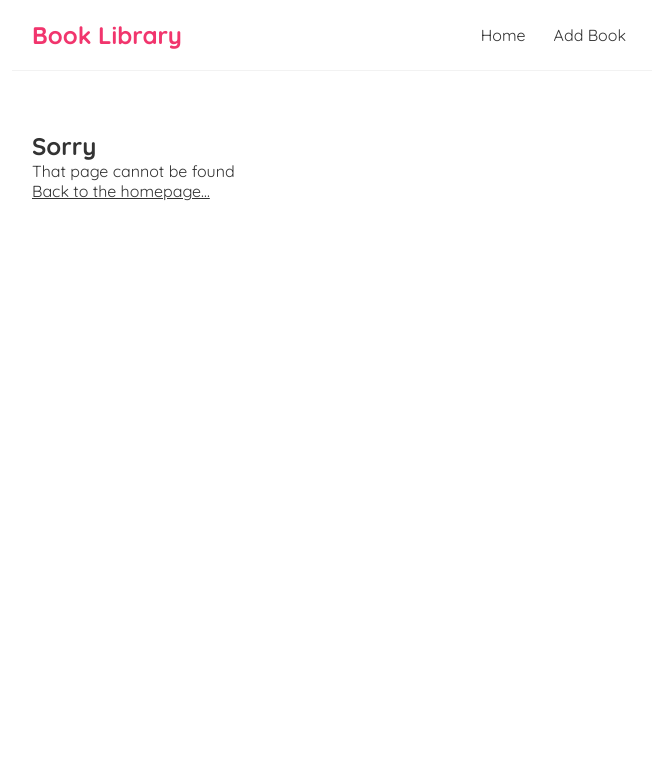
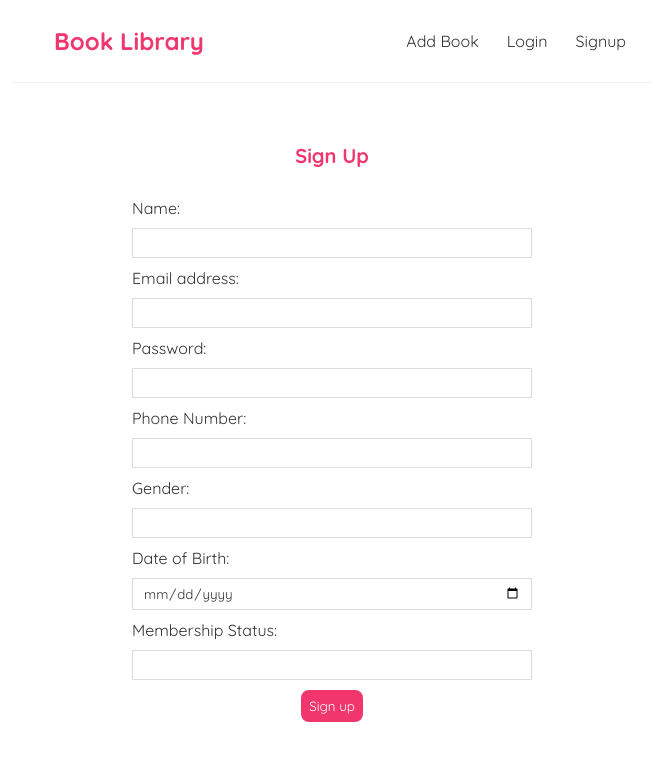
Before and after one commit to MightySeveri/week6-fepp, a React (Vite) app in the folder frontend/: page /signup in a window 1280 px wide. Shown: the top 760 px of the page, without its empty margins (308-965 px from the left). Built offline with nearby package versions, Linux system fonts and the light colour scheme.

Commit message:
feat(auth): add Signup and Login pages with localStorage and Navbar links

```diff
--- a/frontend/src/App.jsx
+++ b/frontend/src/App.jsx
@@ -5,6 +5,8 @@ import BookPage from "./pages/BookPage";
 import EditBookPage from "./pages/EditBookPage";
 import Navbar from "./components/Navbar";
 import NotFoundPage from "./pages/NotFoundPage";
+import Login from "./pages/Login";
+import Signup from "./pages/Signup";
 
 const App = () => {
   return (
@@ -16,6 +18,8 @@ const App = () => {
             <Route path="/" element={<Home />} />
             <Route path="/add-book" element={<AddBookPage />} />
             <Route path="/books/:id" element={<BookPage />} />
+            <Route path="/signup" element={<Signup />} />
+            <Route path="/login" element={<Login />} />
             <Route path="/edit-book/:id" element={<EditBookPage />} />
             <Route path="*" element={<NotFoundPage />} />
           </Routes>
--- a/frontend/src/components/Navbar.jsx
+++ b/frontend/src/components/Navbar.jsx
@@ -1,10 +1,26 @@
+import { Link, useNavigate } from "react-router-dom";
+
 const Navbar = () => {
+  const navigate = useNavigate();
+  const user = JSON.parse(localStorage.getItem("user") || "null");
+
+  const handleClick = () => {
+    localStorage.removeItem("user");
+    navigate("/login");
+  };
+
   return (
     <nav className="navbar">
-      <h1>Book Library</h1>
+      <Link to="/">
+        <h1>Book Library</h1>
+      </Link>
       <div className="links">
-        <a href="/">Home</a>
-        <a href="/add-book">Add Book</a>
+        <div>
+          <Link to="/add-book">Add Book</Link>
+          {!user && <Link to="/login">Login</Link>}
+          {!user && <Link to="/signup">Signup</Link>}
+          {user && <button type="button" onClick={handleClick}>Log out</button>}
+        </div>
       </div>
     </nav>
   );
--- /dev/null
+++ b/frontend/src/pages/Login.jsx
@@ -0,0 +1,65 @@
+import { useState } from "react";
+import { useNavigate } from "react-router-dom";
+
+const Login = () => {
+  const navigate = useNavigate();
+  const [email, setEmail] = useState("");
+  const [password, setPassword] = useState("");
+  const [error, setError] = useState(null);
+  const [isSubmitting, setIsSubmitting] = useState(false);
+
+  const handleFormSubmit = async (e) => {
+    e.preventDefault();
+    setError(null);
+    setIsSubmitting(true);
+
+    try {
+      const response = await fetch("/api/users/login", {
+        method: "POST",
+        headers: { "Content-Type": "application/json" },
+        body: JSON.stringify({ email, password }),
+      });
+      const user = await response.json().catch(() => ({}));
+
+      if (!response.ok) {
+        setError(user.error || "Login failed");
+        return;
+      }
+
+      localStorage.setItem("user", JSON.stringify(user));
+      navigate("/");
+    } catch (err) {
+      setError(err.message || "Login failed");
+    } finally {
+      setIsSubmitting(false);
+    }
+  };
+
+  return (
+    <div className="create">
+      <h2>Login</h2>
+      <form onSubmit={handleFormSubmit}>
+        <label>Email address:</label>
+        <input
+          type="email"
+          required
+          value={email}
+          onChange={(e) => setEmail(e.target.value)}
+        />
+        <label>Password:</label>
+        <input
+          type="password"
+          required
+          value={password}
+          onChange={(e) => setPassword(e.target.value)}
+        />
+        <button type="submit" disabled={isSubmitting}>
+          {isSubmitting ? "Logging in..." : "Log in"}
+        </button>
+        {error && <p className="error">{error}</p>}
+      </form>
+    </div>
+  );
+};
+
+export default Login;
--- /dev/null
+++ b/frontend/src/pages/Signup.jsx
@@ -0,0 +1,98 @@
+import { useState } from "react";
+import { useNavigate } from "react-router-dom";
+
+const Signup = () => {
+  const navigate = useNavigate();
+  const [name, setName] = useState("");
+  const [email, setEmail] = useState("");
+  const [password, setPassword] = useState("");
+  const [phoneNumber, setPhoneNumber] = useState("");
+  const [gender, setGender] = useState("");
+  const [dateOfBirth, setDateOfBirth] = useState("");
+  const [membershipStatus, setMembershipStatus] = useState("");
+  const [error, setError] = useState(null);
+  const [isSubmitting, setIsSubmitting] = useState(false);
+
+  const handleFormSubmit = async (e) => {
+    e.preventDefault();
+    setError(null);
+    setIsSubmitting(true);
+
+    try {
+      const response = await fetch("/api/users/signup", {
+        method: "POST",
+        headers: { "Content-Type": "application/json" },
+        body: JSON.stringify({
+          email,
+          password,
+          name,
+          phone_number: phoneNumber,
+          gender,
+          date_of_birth: dateOfBirth,
+          membership_status: membershipStatus,
+        }),
+      });
+      const user = await response.json().catch(() => ({}));
+
+      if (!response.ok) {
+        setError(user.error || "Signup failed");
+        return;
+      }
+
+      localStorage.setItem("user", JSON.stringify(user));
+      navigate("/");
+    } catch (err) {
+      setError(err.message || "Signup failed");
+    } finally {
+      setIsSubmitting(false);
+    }
+  };
+
+  return (
+    <div className="create">
+      <h2>Sign Up</h2>
+      <form onSubmit={handleFormSubmit}>
+        <label>Name:</label>
+        <input type="text" required value={name} onChange={(e) => setName(e.target.value)} />
+        <label>Email address:</label>
+        <input type="email" required value={email} onChange={(e) => setEmail(e.target.value)} />
+        <label>Password:</label>
+        <input
+          type="password"
+          required
+          value={password}
+          onChange={(e) => setPassword(e.target.value)}
+        />
+        <label>Phone Number:</label>
+        <input
+          type="text"
+          required
+          value={phoneNumber}
+          onChange={(e) => setPhoneNumber(e.target.value)}
+        />
+        <label>Gender:</label>
+        <input type="text" required value={gender} onChange={(e) => setGender(e.target.value)} />
+        <label>Date of Birth:</label>
+        <input
+          type="date"
+          required
+          value={dateOfBirth}
+          onChange={(e) => setDateOfBirth(e.target.value)}
+        />
+        <label>Membership Status:</label>
+        <input
+          type="text"
+          required
+          value={membershipStatus}
+          onChange={(e) => setMembershipStatus(e.target.value)}
+        />
+        <button type="submit" disabled={isSubmitting}>
+          {isSubmitting ? "Signing up..." : "Sign up"}
+        </button>
+        {error && <p className="error">{error}</p>}
+      </form>
+    </div>
+  );
+};
+
+export default Signup;
```
Also changed, not shown: 1 other file (tests, documents, lock files or other folders).
